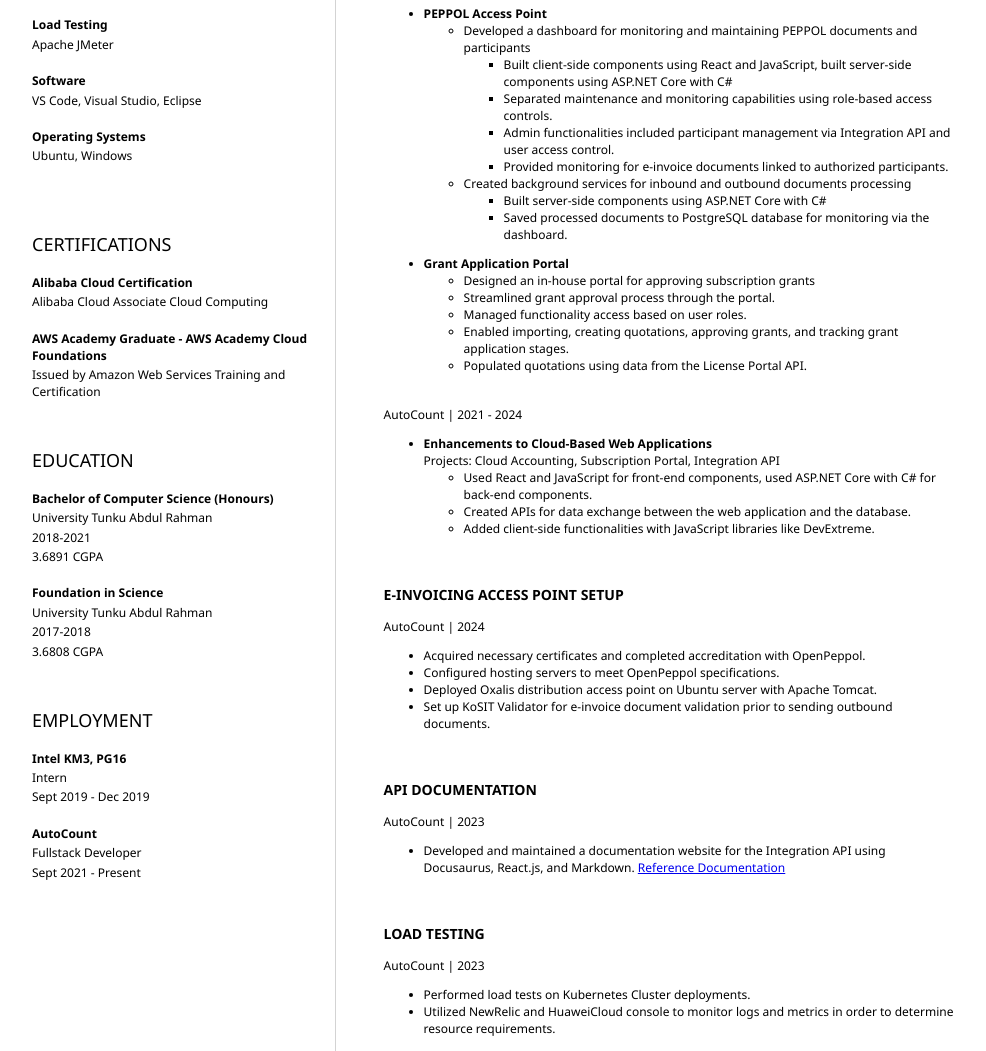
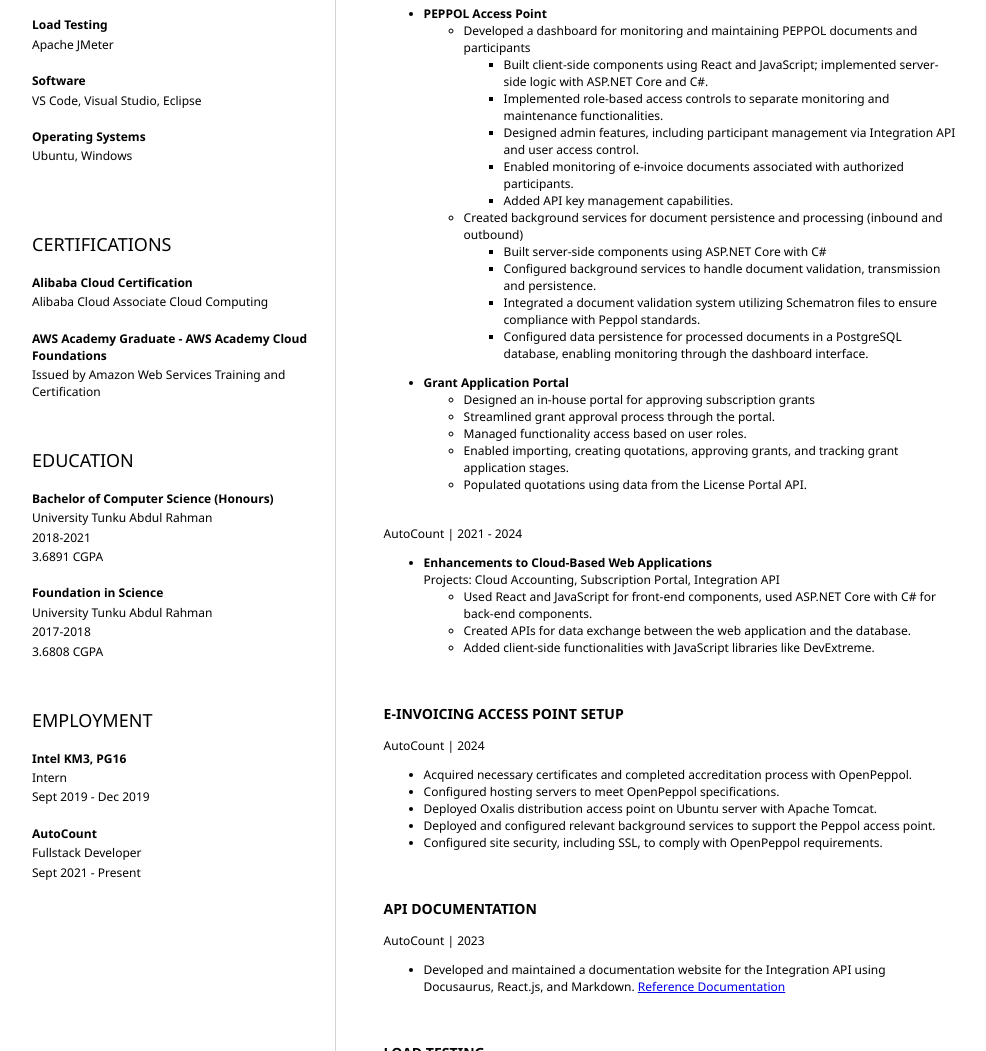
Before and after one commit to dennisyeohgl/resume, a plain HTML site: page index.html in a window 1280 px wide. Shown: the part 898-1949 px from the top of the page, without its empty margins (152-1138 px from the left). Drawn offline with Linux system fonts and the light colour scheme.

Commit message:
update content

```diff
--- a/index.html
+++ b/index.html
@@ -177,22 +177,21 @@
 												<b>PEPPOL Access Point</b>
 												<ul>
 													<li>Developed a dashboard for monitoring and maintaining PEPPOL documents and participants
-
-
 														<ul>
 															<!-- <li>Utilized React and Javascript for the client-side web pages, and ASP.NET Core with C# for the server-side controllers and services.</li> -->
-															<li>Built client-side components using React and JavaScript, built server-side components using ASP.NET Core with C#</li>
-															<li>Separated maintenance and monitoring capabilities using role-based access controls.</li>
-															<li>Admin functionalities included participant management via Integration API and user access control.</li>
-															<li>Provided monitoring for e-invoice documents linked to authorized participants.</li>
+															<li>Built client-side components using React and JavaScript; implemented server-side logic with ASP.NET Core and C#.</li>
+															<li>Implemented role-based access controls to separate monitoring and maintenance functionalities.</li>
+															<li>Designed admin features, including participant management via Integration API and user access control.</li>
+															<li>Enabled monitoring of e-invoice documents associated with authorized participants.</li>
+															<li>Added API key management capabilities.</li>
 														</ul>
 													</li>
-													<li>Created background services for inbound and outbound documents processing
-
-
+													<li>Created background services for document persistence and processing (inbound and outbound)
 														<ul>
 															<li>Built server-side components using ASP.NET Core with C#</li>
-															<li>Saved processed documents to PostgreSQL database for monitoring via the dashboard.</li>
+															<li>Configured background services to handle document validation, transmission and persistence.</li>
+															<li>Integrated a document validation system utilizing Schematron files to ensure compliance with Peppol standards.</li>
+															<li>Configured data persistence for processed documents in a PostgreSQL database, enabling monitoring through the dashboard interface.</li>
 														</ul>
 													</li>
 												</ul>
@@ -240,10 +239,11 @@
 											<!-- Describe what you did in this position with one summary sentence and no more than 3 bullet points with specific highlights -->
 										</p>
 										<ul>
-											<li>Acquired necessary certificates and completed accreditation with OpenPeppol.</li>
+											<li>Acquired necessary certificates and completed accreditation process with OpenPeppol.</li>
 											<li>Configured hosting servers to meet OpenPeppol specifications.</li>
 											<li>Deployed Oxalis distribution access point on Ubuntu server with Apache Tomcat.</li>
-											<li>Set up KoSIT Validator for e-invoice document validation prior to sending outbound documents.</li>
+											<li>Deployed and configured relevant background services to support the Peppol access point.</li>
+											<li>Configured site security, including SSL, to comply with OpenPeppol requirements.</li>
 											<!-- <li>Create API for sending e-invoicing documents utilizing oxalis-standalone component????</li> -->
 										</ul>
 									</section>
```
